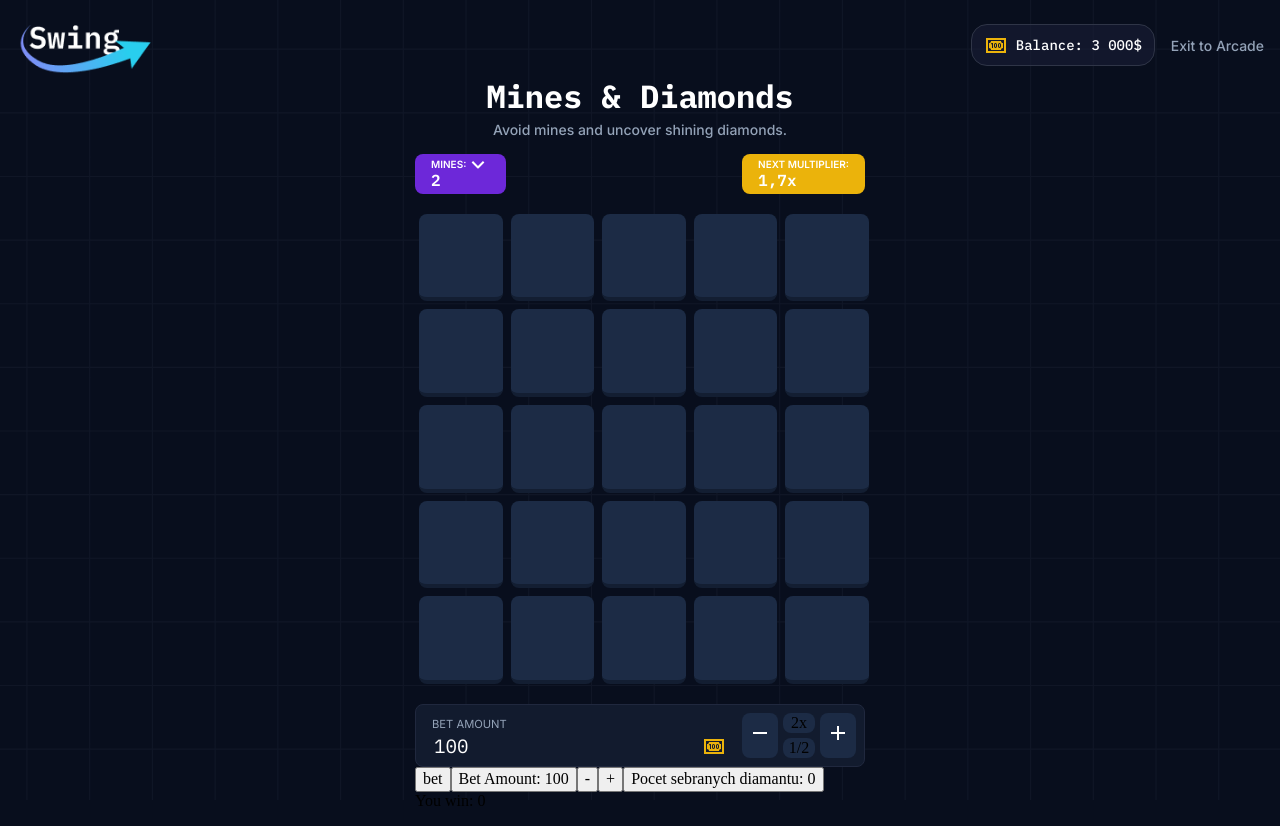
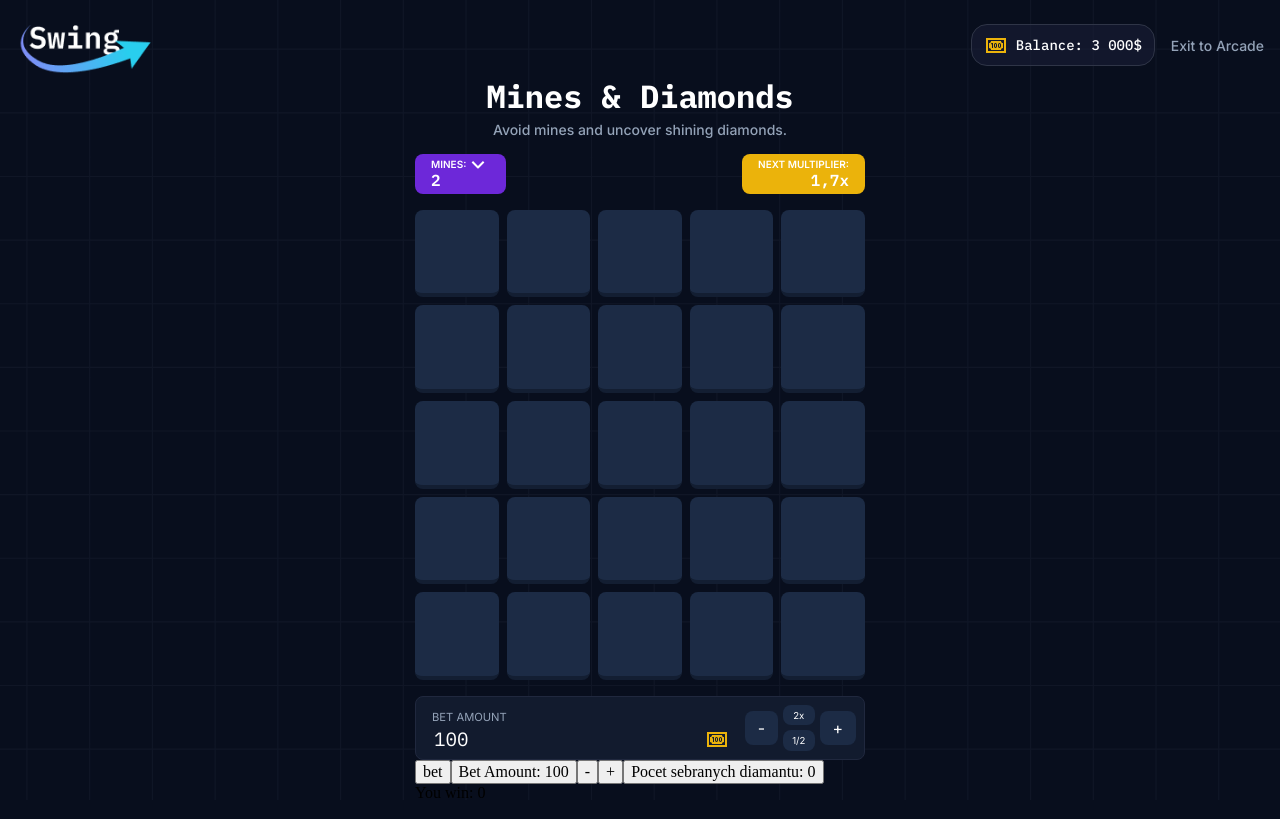
Before and after one commit to pslib-cz/2025-p3a-webgame-oldrichovmonitor, a React (Vite) app in the folder swing.client/: page /mines in a window 1280 px wide. Built offline with nearby package versions, Linux system fonts and the light colour scheme.

Commit message:
Enhance betting controls in Mines and Diamonds; add button functionality and improve layout

```diff
--- a/swing.client/src/css/layout.css
+++ b/swing.client/src/css/layout.css
@@ -344,6 +344,7 @@ která ovlivňují celkovou strukturu.
 }
 .mines-button__multiplier {
   background: #ebb30b;
+ align-items: end;
 }
 .mines-button__icon-wrapper {
   display: flex;
@@ -354,8 +355,6 @@ která ovlivňují celkovou strukturu.
   display: grid;
   grid-template-columns: repeat(5, 1fr);
   gap: 0.5rem;
-  width: 100%;
-  padding: 0.25rem;
 }
 .grid-container > div {
   position: relative;
@@ -393,6 +392,7 @@ která ovlivňují celkovou strukturu.
 .bet-controls__buttons-group{
   display: flex;
   gap: 0.3rem;
+  align-items: center;
 }
 .bet-controls__text{
   font-weight: 400;
@@ -410,6 +410,15 @@ která ovlivňují celkovou strukturu.
   background-color: #1C2B45;
   border: none;
   border-radius: 8px;
+  padding: 0.5rem .8rem;
+  height: min-content;
+  font-family: Inter;
+  color: white;
+  font-size: 1rem;
+}
+.bet-controls__button--small{
+  padding: 0.3rem .6rem;
+  font-size: .6rem;
 }
 .bet-controls__middle-buttons{
   display: flex;
--- a/swing.client/src/pages/MinesDimonds.tsx
+++ b/swing.client/src/pages/MinesDimonds.tsx
@@ -19,6 +19,13 @@ const MinesDimonds = () => {
       hidden: true,
     }))
   );
+
+  // Helpers for bet center buttons
+  const clampBet = (val: number) => Math.max(1, Math.floor(val));
+  const decBet = () => setBetAmount((b) => clampBet(b - 10));
+  const incBet = () => setBetAmount((b) => clampBet(b + 10));
+  const doubleBet = () => setBetAmount((b) => clampBet(b * 2));
+  const halfBet = () => setBetAmount((b) => clampBet(b / 2));
 
   const startGame = async () => {
     if (isPlaying) return;
@@ -160,7 +167,10 @@ const MinesDimonds = () => {
                     type="number"
                     className="bet-controls__input"
                     value={betAmount}
-                    onChange={(e) => setBetAmount(Number(e.target.value))}
+                    onChange={(e) =>
+                      setBetAmount(clampBet(Number(e.target.value)))
+                    }
+                    min={1}
                   />
                 </div>
                 <svg
@@ -177,34 +187,25 @@ const MinesDimonds = () => {
                 </svg>
               </div>
               <div className="bet-controls__buttons-group">
-                <button className="bet-controls__button">
-                  <svg
-                    xmlns="http://www.w3.org/2000/svg"
-                    width="24"
-                    height="24"
-                    viewBox="0 0 24 24"
-                    fill="none"
-                  >
-                    <path d="M19 12.998H5V10.998H19V12.998Z" fill="white" />
-                  </svg>
+                <button className="bet-controls__button" onClick={decBet}>
+                  -
                 </button>
                 <div className="bet-controls__middle-buttons">
-                  <button className="bet-controls__button">2x</button>
-                  <button className="bet-controls__button">1/2</button>
+                  <button
+                    className="bet-controls__button bet-controls__button--small"
+                    onClick={doubleBet}
+                  >
+                    2x
+                  </button>
+                  <button
+                    className="bet-controls__button bet-controls__button--small"
+                    onClick={halfBet}
+                  >
+                    1/2
+                  </button>
                 </div>
-                <button className="bet-controls__button">
-                  <svg
-                    xmlns="http://www.w3.org/2000/svg"
-                    width="24"
-                    height="24"
-                    viewBox="0 0 24 24"
-                    fill="none"
-                  >
-                    <path
-                      d="M19 12.998H13V18.998H11V12.998H5V10.998H11V4.99799H13V10.998H19V12.998Z"
-                      fill="white"
-                    />
-                  </svg>
+                <button className="bet-controls__button" onClick={incBet}>
+                  +
                 </button>
               </div>
             </div>
```
